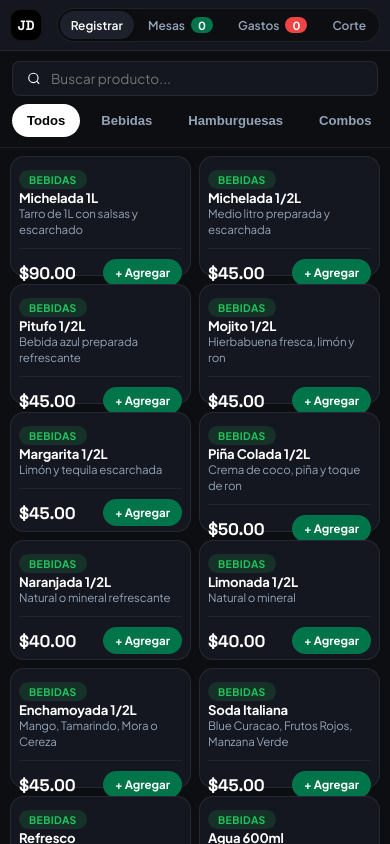
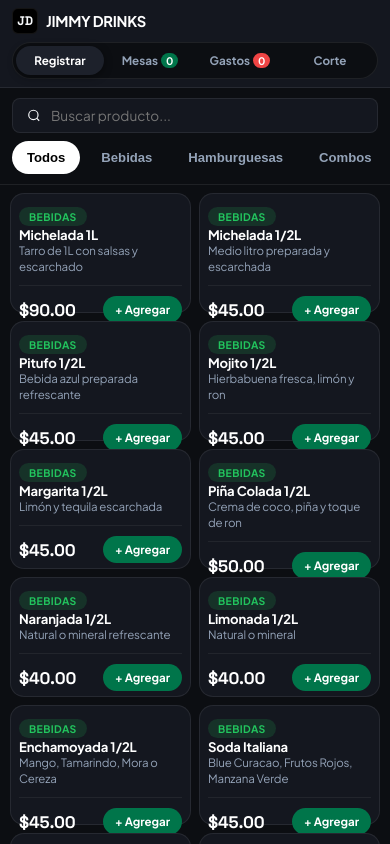
Before and after one commit to JulioDani1125/jimmy-drinks-pos, a plain HTML site: page index.html in a window 390 px wide. Drawn offline with Linux system fonts and the light colour scheme.

Commit message:
Acomodar barra de navegacion en movil en 4 columnas completas para que Corte siempre sea visible

```diff
--- a/index.html
+++ b/index.html
@@ -1152,40 +1152,56 @@
        ======================================================== */
     @media (max-width: 900px) {
       header {
-        padding: 8px 10px;
+        padding: 8px 12px;
+        display: flex;
+        flex-direction: column;
+        align-items: stretch;
         gap: 8px;
-        overflow-x: auto;
-        -webkit-overflow-scrolling: touch;
+        background: var(--bg-surface);
+        border-bottom: 1px solid var(--border-subtle);
+        flex-shrink: 0;
       }
       .brand-section {
-        flex-shrink: 0;
-        gap: 6px;
+        display: flex;
+        align-items: center;
+        gap: 8px;
       }
       .brand-mark {
-        width: 32px;
-        height: 32px;
-        font-size: 0.85rem;
-      }
-      .brand-text {
+        width: 26px;
+        height: 26px;
+        font-size: 0.78rem;
+        border-radius: 6px;
+      }
+      .brand-text h1 {
+        font-size: 0.92rem;
+        font-weight: 700;
+      }
+      .brand-text span {
         display: none;
       }
       .nav-switcher {
+        display: grid;
+        grid-template-columns: repeat(4, 1fr);
+        width: 100%;
+        background: var(--bg-app);
+        border: 1px solid var(--border-subtle);
+        padding: 3px;
+        border-radius: var(--radius-pill);
+        gap: 2px;
+      }
+      .nav-btn {
+        padding: 7px 2px;
+        font-size: 0.73rem;
+        font-weight: 700;
+        justify-content: center;
+        text-align: center;
         gap: 3px;
-        padding: 2px;
-        overflow-x: auto;
-        -webkit-overflow-scrolling: touch;
-        touch-action: pan-x;
-        scrollbar-width: none;
-        flex-shrink: 0;
-      }
-      .nav-switcher::-webkit-scrollbar {
-        display: none;
-      }
-      .nav-btn {
-        padding: 6px 11px;
-        font-size: 0.75rem;
         white-space: nowrap;
-        flex-shrink: 0;
+        border-radius: var(--radius-pill);
+      }
+      .counter-pill {
+        font-size: 0.65rem;
+        padding: 1px 5px;
       }
 
       /* Catálogo y Vistas en Columna con scroll fluido */
```
